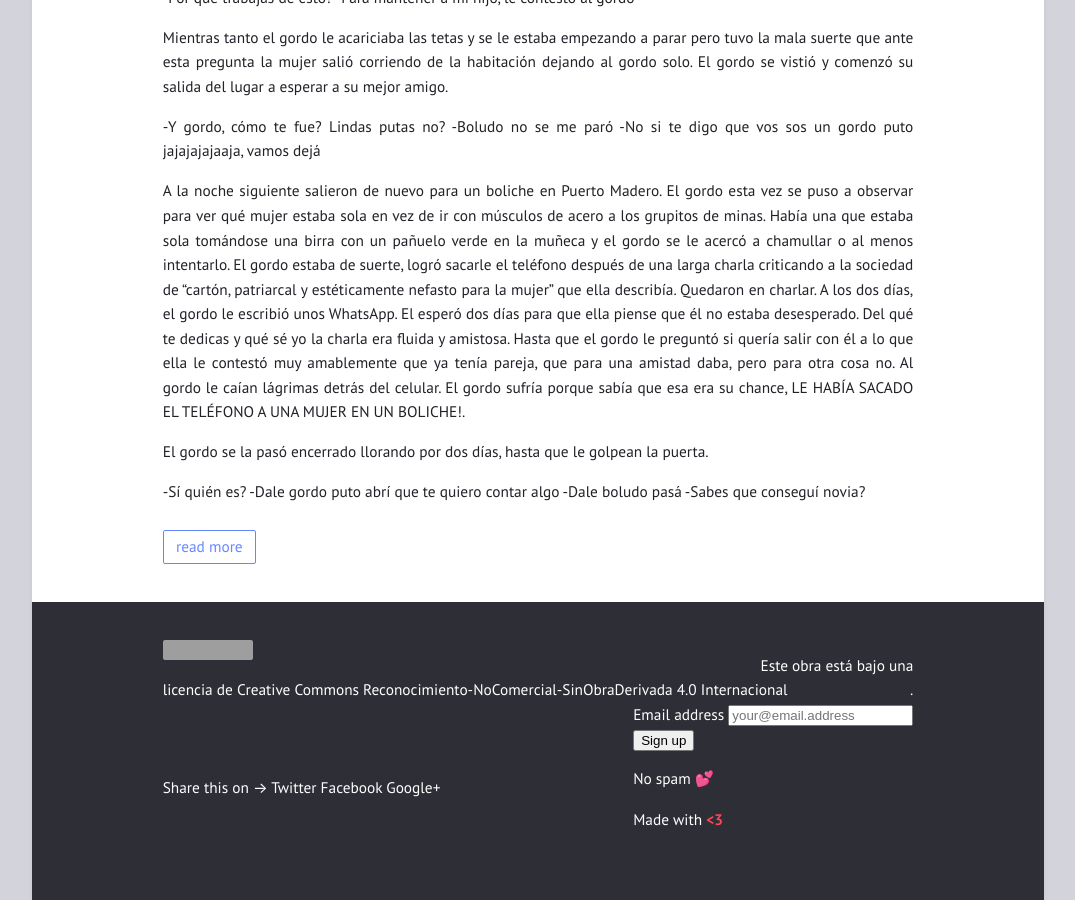
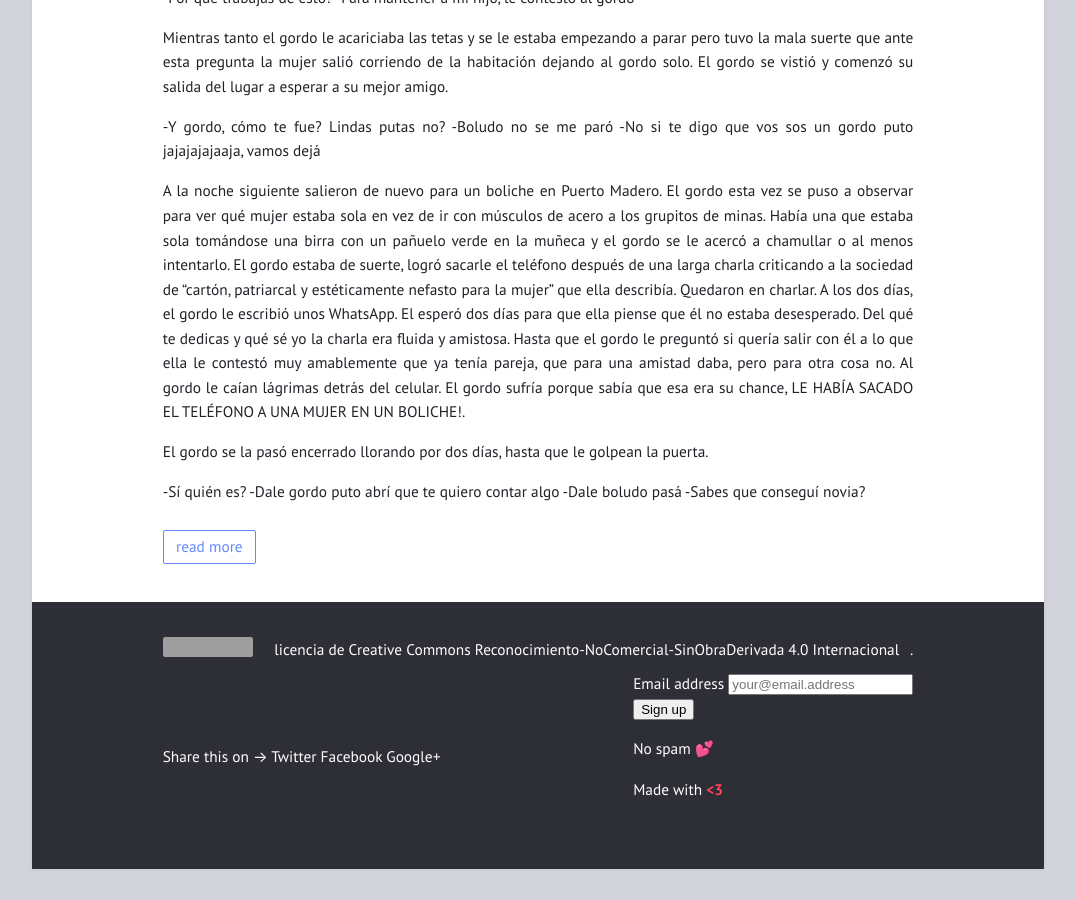
Before and after one commit to Mercyletter/e, a Jekyll site: the page built from index.html, in a window 1280 px wide and 900 px high, scrolled down 5265 px. Shown: the whole window, without its empty margins (102-1177 px from the left). Built offline with Jekyll 4.4.1, drawn with Linux system fonts in a browser that asks for light colours; after the commit the page ends 6134 px from its top, so only the background shows below that; grey boxes are pictures that could not be loaded.

Commit message:
Update default.html

```diff
--- a/_layouts/default.html
+++ b/_layouts/default.html
@@ -37,7 +37,7 @@
 {% if site.external %}
 <footer>
   <script type="text/javascript" src="https://cdnjs.buymeacoffee.com/1.0.0/button.prod.min.js" data-name="bmc-button" data-slug="eblogok" data-color="#FFDD00" data-emoji=""  data-font="Cookie" data-text="Buy me a coffee" data-outline-color="#000000" data-font-color="#000000" data-coffee-color="#ffffff" ></script>
-  <a rel="license" href="http://creativecommons.org/licenses/by-nc-nd/4.0/"><img alt="Licencia de Creative Commons" style="border-width:0" src="https://i.creativecommons.org/l/by-nc-nd/4.0/80x15.png" /></a><br />Este obra está bajo una <a rel="license" href="http://creativecommons.org/licenses/by-nc-nd/4.0/">licencia de Creative Commons Reconocimiento-NoComercial-SinObraDerivada 4.0 Internacional</a>.
+  <a rel="license" href="http://creativecommons.org/licenses/by-nc-nd/4.0/"><img alt="Licencia de Creative Commons" style="border-width:0" src="https://i.creativecommons.org/l/by-nc-nd/4.0/80x15.png" /></a><br /> <a rel="license" href="http://creativecommons.org/licenses/by-nc-nd/4.0/">licencia de Creative Commons Reconocimiento-NoComercial-SinObraDerivada 4.0 Internacional</a>.
   {% include share.html %}
   {% include newsletter.html %}
    <div>{{ site.description | default: site.title }}</div>
```
